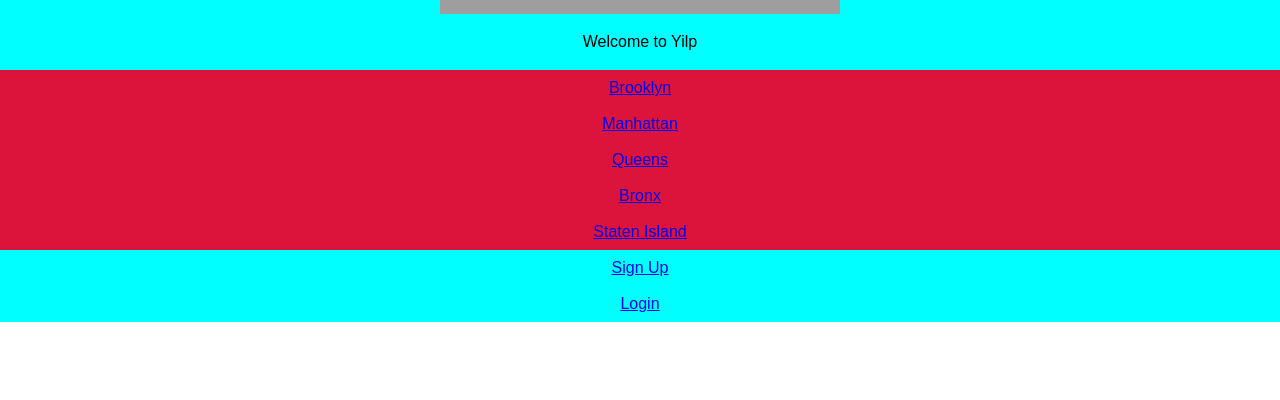
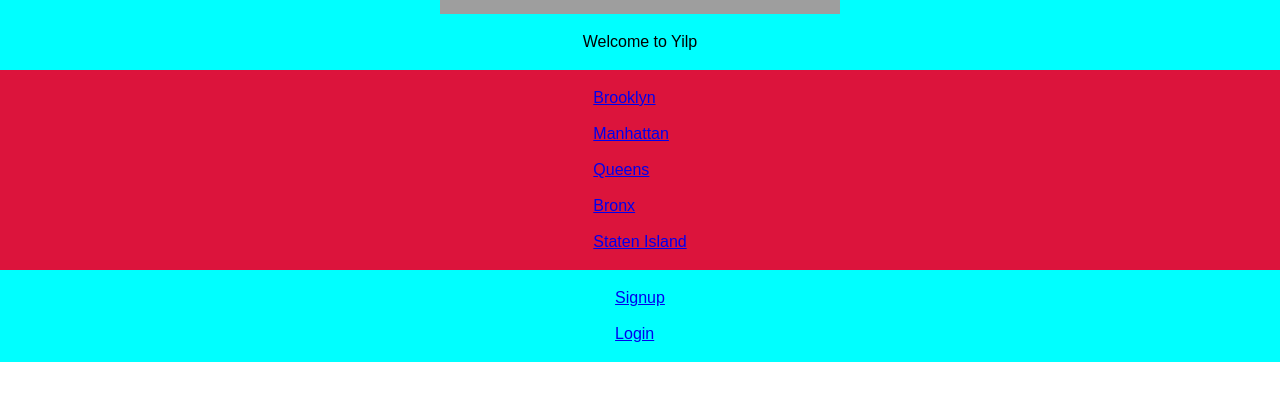
Before and after one commit to Zahjay/Project3, a React (Create React App) app in the folder client/: page / in a window 1280 px wide. Shown: the part 326-726 px from the top of the page. Built offline with nearby package versions, Linux system fonts and the light colour scheme; grey boxes are pictures that could not be loaded.

Commit message:
Added more files to components

```diff
--- a/client/src/App.css
+++ b/client/src/App.css
@@ -1,3 +1,8 @@
+ul {
+  list-style: none; }
+  ul li {
+    margin: 20px 0; }
+
 header {
   background: aqua;
   display: flex;
@@ -12,8 +17,6 @@ nav {
   flex-direction: column;
   align-items: center;
   background: crimson; }
-  nav a {
-    margin: 10px 0; }
 
 div.authentication {
   display: flex;
--- a/client/src/App.scss
+++ b/client/src/App.scss
@@ -1,3 +1,12 @@
+//global
+ul {
+  list-style: none;
+  li {
+    margin: 20px 0;
+  }
+}
+
+//header
 header {
   background: aqua;
   display: flex;
@@ -9,16 +18,15 @@ header {
   }
 }
 
+//nav
 nav {
   display: flex;
   flex-direction: column;
   align-items: center;
   background: crimson;
-  a {
-    margin: 10px 0;
-  }
 }
 
+//authentication box
 div.authentication {
   display: flex;
   flex-direction: column;
--- a/client/src/components/Auth.jsx
+++ b/client/src/components/Auth.jsx
@@ -1,11 +1,20 @@
 import React, { Component } from 'react'
+
+import {
+  BrowserRouter as Router,
+  Link,
+  Route,
+
+} from 'react-router-dom'
 
 class Auth extends Component {
 	render() {
 		return(
 			<div className="authentication">
-				<a href="#">Sign Up</a>
-				<a href="#">Login</a>
+				<ul>
+					<li><Link to="/signup">Signup</Link></li>
+					<li><Link to="/login">Login</Link></li>
+				</ul>
 			</div>
 		)
 	}
--- a/client/src/components/Nav.jsx
+++ b/client/src/components/Nav.jsx
@@ -1,14 +1,23 @@
 import React, { Component } from 'react'
+
+import {
+  BrowserRouter as Router,
+  Link,
+  Route,
+
+} from 'react-router-dom'
 
 class Nav extends Component {
 	render() {
 		return(
 			<nav>
-				<a href="#">Brooklyn</a>
-				<a href="#">Manhattan</a>
-				<a href="#">Queens</a>
-				<a href="#">Bronx</a>
-				<a href="#">Staten Island</a>
+				<ul>
+					<li><Link to="/brooklyn">Brooklyn</Link></li>
+					<li><Link to="/manhattan">Manhattan</Link></li>
+					<li><Link to="/queens">Queens</Link></li>
+					<li><Link to="/bronx">Bronx</Link></li>
+					<li><Link to="/staten_island">Staten Island</Link></li>
+				</ul>
 			</nav>
 		)
 	}
```
Also changed, not shown: 1 other file (tests, documents, lock files or other folders).
